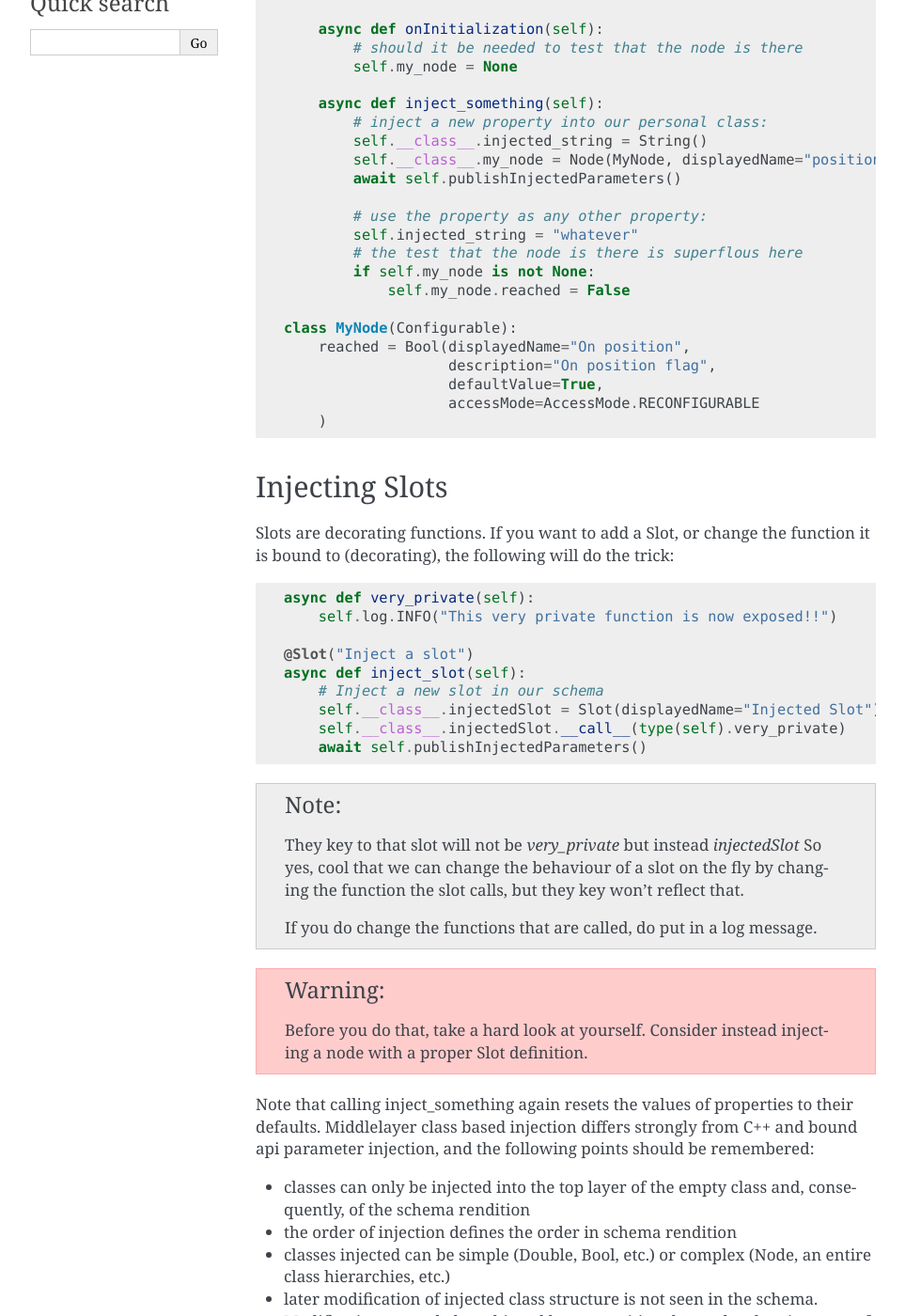
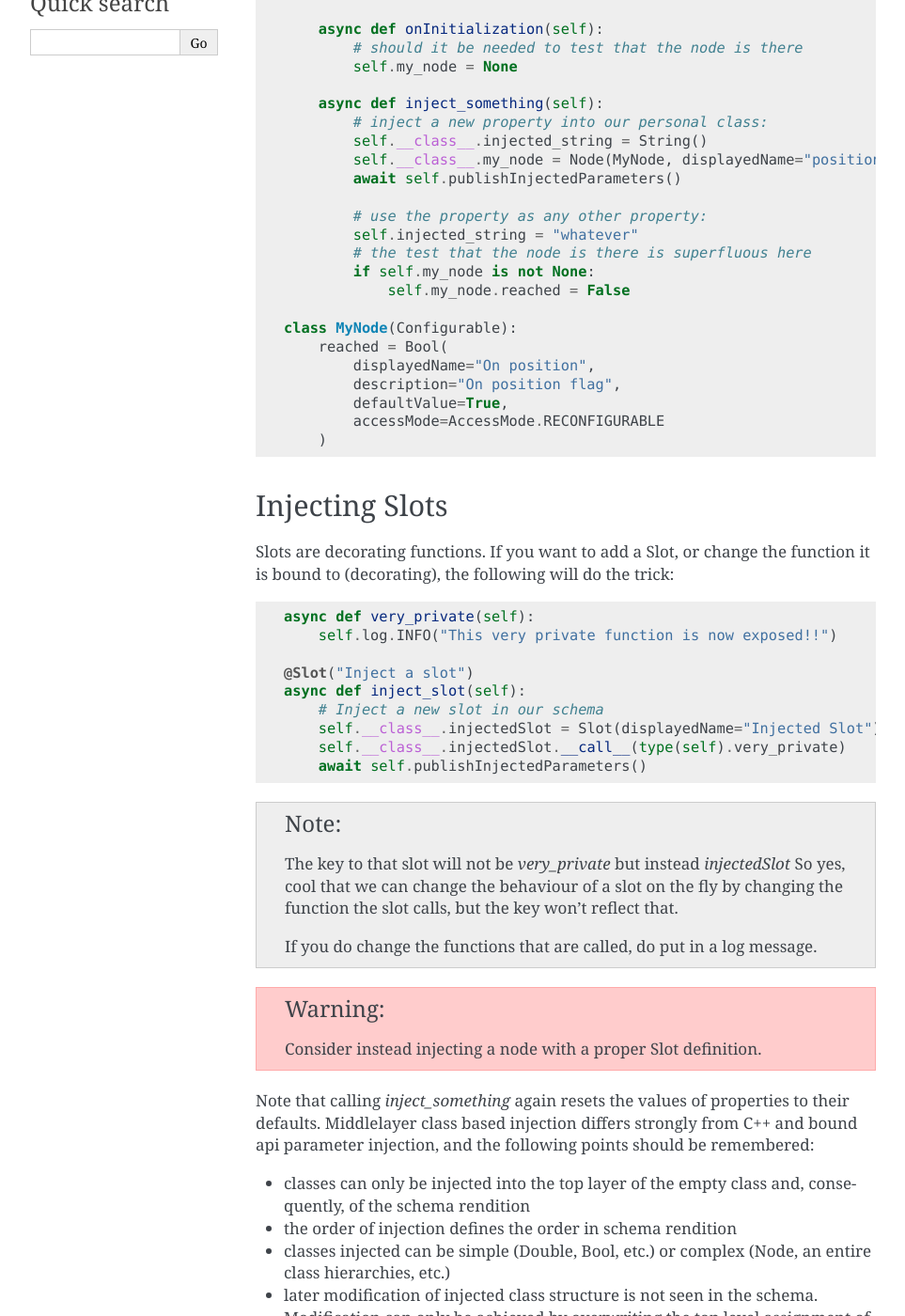
Before and after one commit to European-XFEL/howToMiddlelayer, a Sphinx documentation site: the page built from source/chap3/schema_injection.rst, in a window 1280 px wide and 1400 px high, scrolled down 280 px. Shown: the whole window at 94% size, without its empty margins (148-1111 px from the left). Built offline with Sphinx 7.4.7, drawn with Linux system fonts in a browser that asks for light colours; some of the changed text lies outside the part shown.

Commit message:
Minor fixes in Schema injection

```diff
--- a/source/chap3/schema_injection.rst
+++ b/source/chap3/schema_injection.rst
@@ -1,6 +1,5 @@
 Schema injection
 ================
-
 
 A parameter injection is a modification of the class of an object. Since
 we do not want to modify the classes of all instances, we generate a
@@ -26,20 +25,22 @@ that:
 
             # use the property as any other property:
             self.injected_string = "whatever"
-            # the test that the node is there is superflous here
+            # the test that the node is there is superfluous here
             if self.my_node is not None:
                 self.my_node.reached = False
 
     class MyNode(Configurable):
-        reached = Bool(displayedName="On position",
-                       description="On position flag",
-                       defaultValue=True,
-                       accessMode=AccessMode.RECONFIGURABLE
+        reached = Bool(
+            displayedName="On position",
+            description="On position flag",
+            defaultValue=True,
+            accessMode=AccessMode.RECONFIGURABLE
         )
 
 
 Injecting Slots
 ---------------
+
 Slots are decorating functions.
 If you want to add a Slot, or change the function it is bound to (decorating),
 the following will do the trick:
@@ -57,19 +58,16 @@ the following will do the trick:
         await self.publishInjectedParameters()
 
 .. note::
-    They key to that slot will not be `very_private` but instead `injectedSlot`
+    The key to that slot will not be `very_private` but instead `injectedSlot`
     So yes, cool that we can change the behaviour of a slot on the fly by
-    changing the function the slot calls, but they key won't reflect that.
+    changing the function the slot calls, but the key won't reflect that.
 
     If you do change the functions that are called, do put in a log message.
 
 .. warning::
-    Before you do that, take a hard look at yourself.
     Consider instead injecting a node with a proper Slot definition.
 
-
-
-Note that calling inject_something again resets the values of properties to
+Note that calling `inject_something` again resets the values of properties to
 their defaults.
 Middlelayer class based injection differs strongly from C++ and
 bound api parameter injection, and the following points should
@@ -90,6 +88,7 @@ be remembered:
 
 Injected Properties and DAQ
 ---------------------------
+
 Injected Properties and the DAQ need some ground rules in order to record these
 properties correctly.
 
```
Also changed, not shown: other parts of source/chap3/schema_injection.rst (+2 -2 lines).
